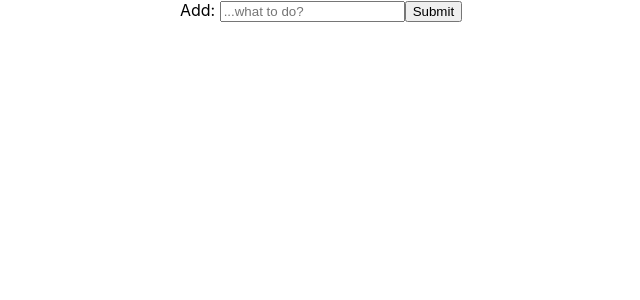
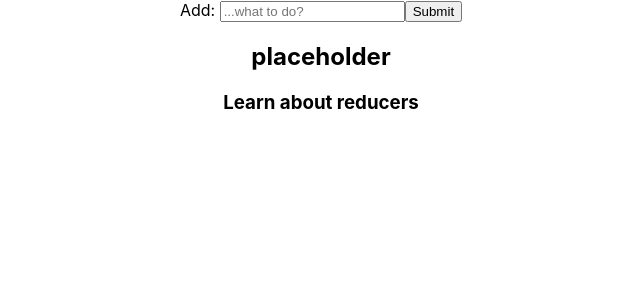
Before and after one commit to bloominstituteoftechnology/reducer-todo, a React (Create React App) app in the folder todo/: page / in a window 1280 px wide. Shown: the top 300 px of the page, without its empty margins (319-959 px from the left). Built offline with nearby package versions, Linux system fonts and the light colour scheme.

Commit message:
Now rendering the list to the screen successfully.

```diff
--- a/todo/src/App.js
+++ b/todo/src/App.js
@@ -1,6 +1,7 @@
 import React, { useReducer, useState } from 'react';
 import { todoReducer, list } from './reducers/reducer'
 import TodoForm  from './components/TodoForm'
+import TodoList from './components/TodoList'
 import './App.css';
 
 
@@ -11,7 +12,12 @@ function App() {
   console.log(state)
   return (
     <div className="App">
+      <div className="form">
       <TodoForm value={value} setValues={setValues} dispatch={dispatch}/>
+      </div>
+      <div className ="list">
+        <TodoList props={list}/>
+      </div>
     </div>
   );
 }
--- a/todo/src/components/Todo.js
+++ b/todo/src/components/Todo.js
@@ -2,7 +2,7 @@ import React from 'react'
 
 const Todo = props => {
     return (
-    <h2>{props.item}</h2>
+    <h3>{props.todo.item}</h3>
     )
 }
 
--- a/todo/src/components/TodoForm.js
+++ b/todo/src/components/TodoForm.js
@@ -1,6 +1,4 @@
 import React from 'react';
-
-
 
 const TodoForm = props => {
     const { value, setValues, dispatch } = props
--- a/todo/src/components/TodoList.js
+++ b/todo/src/components/TodoList.js
@@ -3,5 +3,15 @@ import Todo from './Todo'
 import { list } from '../reducers/reducer'
 
 const TodoList = props => {
+    console.log(list)
+    return(
+        <div>
+             <h2>placeholder</h2>
+             {list.map(item => (
+                 <Todo key={item.id} todo={item} />
+             ))}
+        </div>
+    )
+}
 
-}
+export default TodoList
```
